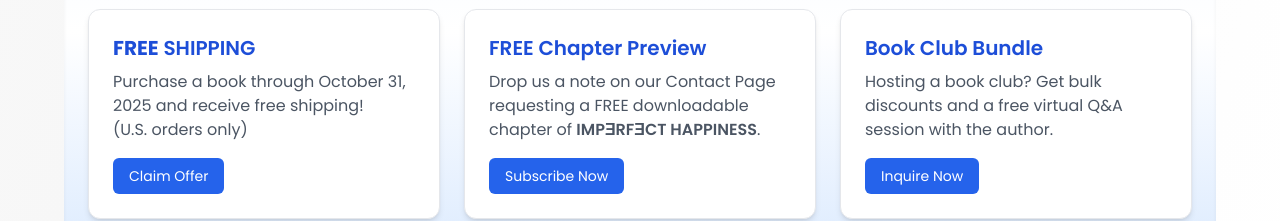
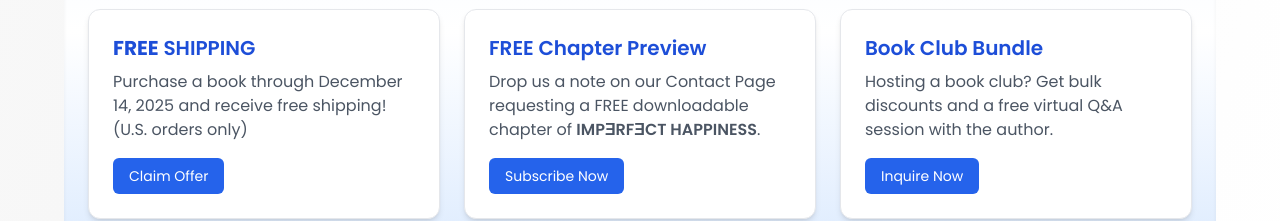
Before and after one commit to qb1968/tcf2, a React (Vite) app: page / in a window 1280 px wide. Shown: the part 3946-4167 px from the top of the page. Built offline with nearby package versions, Linux system fonts and the light colour scheme.

Commit message:
Update free shipping date in Home.jsx

```diff
--- a/src/pages/Home.jsx
+++ b/src/pages/Home.jsx
@@ -213,7 +213,7 @@ export default function Home() {
               <span className="font-extrabold">FREE</span> SHIPPING
             </h3>
             <p className="text-gray-600 mb-4">
-              Purchase a book through October 31, 2025 and receive free
+              Purchase a book through December 14, 2025 and receive free
               shipping! <br /> (U.S. orders only)
             </p>
             <HashLink
```
